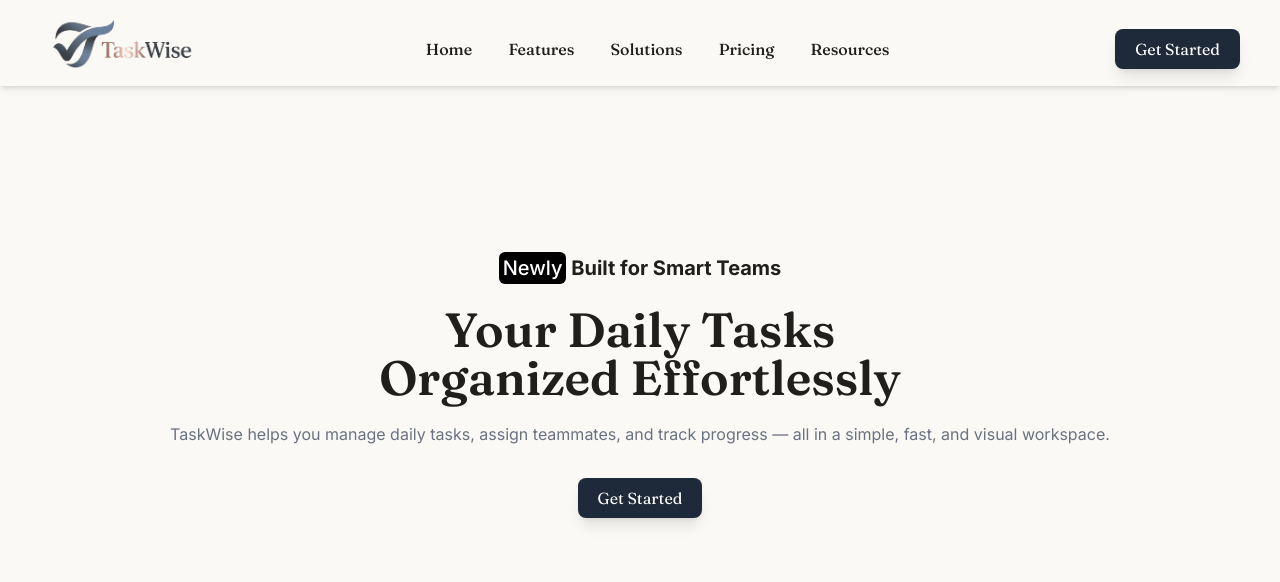
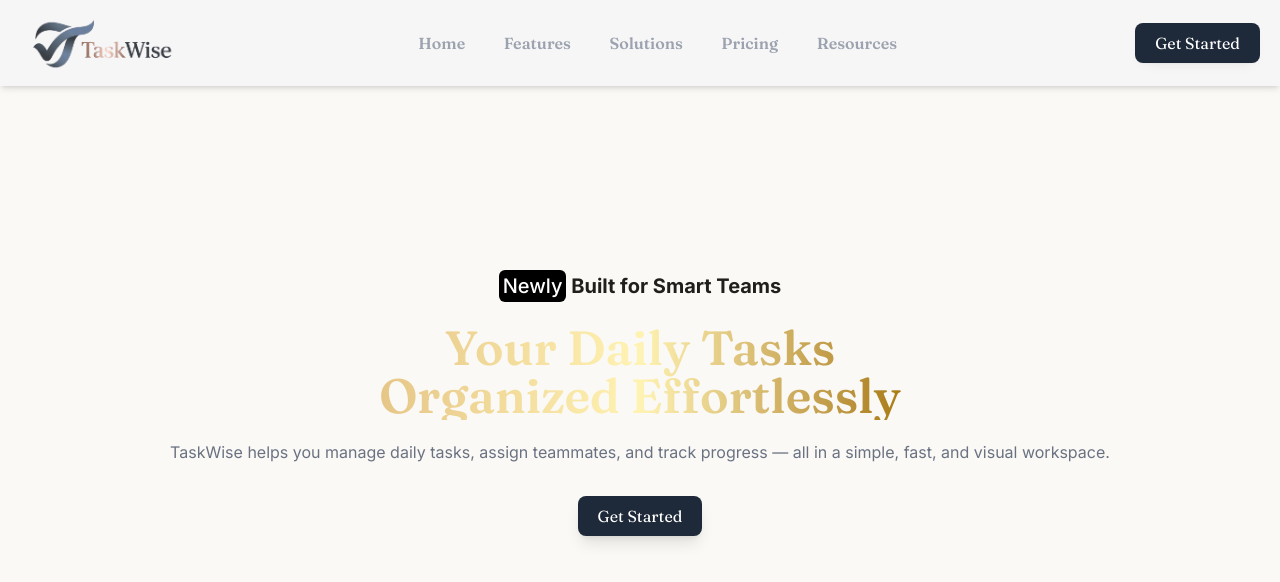
Before and after one commit to kavikarthik-interloid/todo-application-fe, a React (Vite) app: page / in a window 1280 px wide. Shown: the top 582 px of the page. Built offline with nearby package versions, Linux system fonts and the light colour scheme.

Commit message:
UI colours Changed

```diff
--- a/src/App.jsx
+++ b/src/App.jsx
@@ -5,15 +5,16 @@ import Home from "./pages/home";
 
 function App() {
   const [isLoggedIn, setIsLoggedIn] = useState(localStorage.getItem("visited"));
-
+//  console.log('isLoggedIn', isLoggedIn)
   const handleLogin = () => {
     localStorage.setItem("visited", "true");
+    // console.log(localStorage.setItem("visited", "true"))
     setIsLoggedIn(true);
   };
 
   return (
     <ToastProvider>
-      {isLoggedIn ? <Home /> : <LandingPage handleLogin={handleLogin} />}
+      { isLoggedIn ? <Home /> : <LandingPage handleLogin={handleLogin} />}
     </ToastProvider>
   );
 }
--- a/src/components/create-todo.jsx
+++ b/src/components/create-todo.jsx
@@ -28,6 +28,7 @@ const CreateTodo = ({ fetchtodos, setIsCreate }) => {
     tags: "",
     completed: false,
   };
+
   const [formData, setFormData] = useState(initialState);
   const [titleError, setTitleError] = useState(false);
   const [submitting, setSubmitting] = useState(false);
--- a/src/components/header.jsx
+++ b/src/components/header.jsx
@@ -1,25 +1,31 @@
 const Header = ({ handleLogin }) => {
-  const getStarted = (e) => {
+  const styles =
+    "font-bold bg-clip-text transition-all duration-300 text-transparent bg-[#9CA3AF] hover:bg-gradient-to-r hover:from-[#E6C687] hover:via-[#FFF3B3] hover:via-[#D4AF37] hover:to-[#AA7C11]";
+
+ const goldHover = "relative pb-1 after:absolute after:bottom-0 after:left-0 after:h-[2px] after:w-0 after:bg-gradient-to-r after:from-[#E6C687] after:via-[#FFF3B3] after:via-[#D4AF37] after:to-[#AA7C11] after:transition-all after:duration-300 group-hover:after:w-full"
+
+ const getStarted = (e) => {
     e.preventDefault();
     handleLogin();
   };
   return (
-    <div className="w-full px-3 md:px-10 font-serif shadow-md">
-      <div className="flex items-center justify-between w-full">
+    <div className="w-full font-serif shadow-lg">
+      <div className="fixed w-full px-3 sm:px-5 flex items-center justify-between bg-surface-3/50 shadow-md">
         <img src="src/assets/TaskWise1.png" className="w-40"></img>
-        <div className="flex justify-around xl:justify-evenly lg:px-4 xl:px-8 2xl:px-36 w-1/2 items-center pt-3 font-medium hidden md:flex">
-          <span> Home </span>
-          <span> Features </span>
-          <span> Solutions </span>
-          <span> Pricing </span>
-          <span> Resources </span>
+        <div className="flex justify-around xl:justify-evenly lg:px-4 xl:px-8 2xl:px-36 w-1/2 items-center font-medium hidden md:flex">
+          <button className={styles}> Home </button>
+          <button className={styles}> Features </button>
+          <button className={styles}> Solutions </button>
+          <button className={styles}> Pricing </button>
+          <button className={styles}> Resources </button>
         </div>
         <button
-          className="rounded-lg bg-gray-800 px-5 mt-3 py-2 text-white shadow-lg transition duration-300 hover:scale-105 hover:shadow-2xl"
+          className="rounded-lg bg-gray-800 px-5 py-2 text-white transition duration-200 shadow-[0_1px_2px_rgba(33,31,27,0.03),0_6px_16px_-10px_rgba(33,31,27,0.15)] hover:-translate-y-0.5 hover:border-line-strong hover:shadow-[0_12px_28px_-12px_rgba(33,31,27,0.22)] group"
           onClick={getStarted}
         >
-          {" "}
-          Get Started{" "}
+          <span className={goldHover}>
+            Get Started
+          </span>
         </button>
       </div>
     </div>
--- a/src/components/hero-section.jsx
+++ b/src/components/hero-section.jsx
@@ -5,7 +5,7 @@ const HeroSection = ({ handleLogin }) => {
   };
 
   return (
-    <div className="w-full h-full flex pt-40">
+    <div className="w-full h-full flex ">
       <div className="flex flex-col justify-center items-center text-center w-full px-4 sm:px-8 md:px-12 lg:px-16">
         <div className="w-fit rounded-lg p-2 font-medium text-sm  md:text-md lg:text-lg xl:text-xl">
           <span className=" w-full font-sans font-bold ">
@@ -17,7 +17,7 @@ const HeroSection = ({ handleLogin }) => {
             Built for Smart Teams
           </span>
         </div>
-        <h1 className="text-2xl md:text-3xl lg:text-4xl xl:text-5xl font-serif pt-4 font-bold">
+        <h1 className="text-2xl md:text-3xl lg:text-4xl xl:text-5xl font-serif pt-4 font-bold text-transparent bg-clip-text bg-gradient-to-r from-[#E6C687] via-[#FFF3B3] via-[#D4AF37] to-[#AA7C11]">
           Your Daily Tasks
           <br />
           Organized Effortlessly
--- a/src/components/todo-list.jsx
+++ b/src/components/todo-list.jsx
@@ -104,7 +104,7 @@ const TodoList = ({ pendingTodo, fetchtodos, today }) => {
                   borderLeftColor: style?.edge || "var(--color-line-strong)",
                   borderLeftWidth: "6px",
                 }}
-                className="group relative flex flex-col rounded-2xl border border-line bg-surface p-5 shadow-[0_1px_2px_rgba(33,31,27,0.03),0_6px_16px_-10px_rgba(33,31,27,0.15)] transition duration-200 hover:-translate-y-0.5 hover:border-line-strong hover:shadow-[0_12px_28px_-12px_rgba(33,31,27,0.22)]"
+                className="group relative flex flex-col rounded-2xl border border-line bg-surface-3/50 p-5 shadow-[0_1px_2px_rgba(33,31,27,0.03),0_6px_16px_-10px_rgba(33,31,27,0.15)] transition duration-200 hover:-translate-y-0.5 hover:border-line-strong hover:shadow-[0_12px_28px_-12px_rgba(33,31,27,0.22)]"
               >
                 {style && (
                   <div className="mb-2.5 flex justify-end">
--- a/src/index.css
+++ b/src/index.css
@@ -6,10 +6,11 @@
   --color-surface-2: #f4f2ec;
   --color-line: #e8e5dd;
   --color-line-strong: #d8d3c9;
-
+  --color-surface-3: #F4F4F9;
   --color-ink: #211f1b;
   --color-ink-2: #57534b;
   --color-ink-3: #736e64;
+  --color-gold: #D4AF37;
 
   --color-accent: #26221d;
   --color-accent-hover: #3a352e;
@@ -51,6 +52,8 @@
   --color-surface-2: #262420;
   --color-line: #322f2a;
   --color-line-strong: #45413a;
+  --color-surface-3: #0B0C10;
+
 
   --color-ink: #f4f1ea;
   --color-ink-2: #bbb5ab;
@@ -80,9 +83,18 @@
   --color-cat-soft: #241f30;
 }
 
+html{
+  width:100%;
+  height: 100vh;
+}
 body {
   @apply bg-paper text-ink antialiased;
   font-family: var(--font-sans);
+  height:100vh
+}
+
+div#root{
+  height:100%
 }
 
 @keyframes overlay-in {
--- a/src/pages/home.jsx
+++ b/src/pages/home.jsx
@@ -97,7 +97,7 @@ const Home = () => {
         : "No tasks yet — add your first one.";
 
   return (
-    <div className="mx-auto px-6 pb-28 pt-10 md:pt-14 flex flex-col">
+  <div className="mx-auto px-6 pb-28 pt-10 md:pt-14 flex flex-col bg-black/10">
       <header className="mb-12 max-w-8xl">
         <div className="flex items-center justify-between gap-6">
           <div>
```
